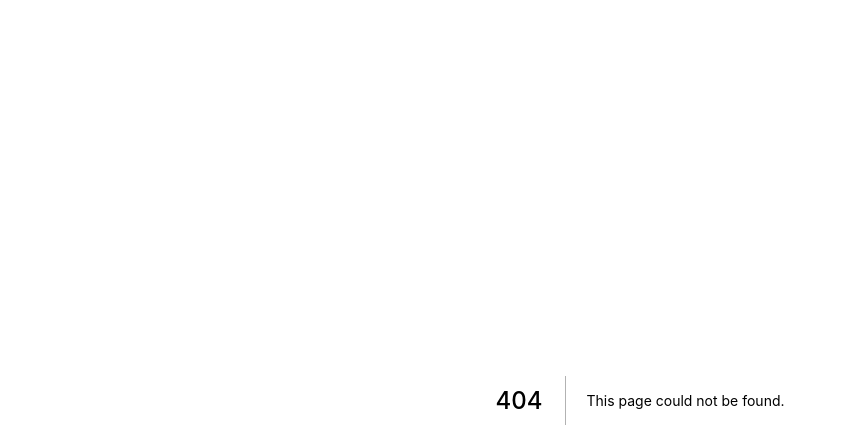
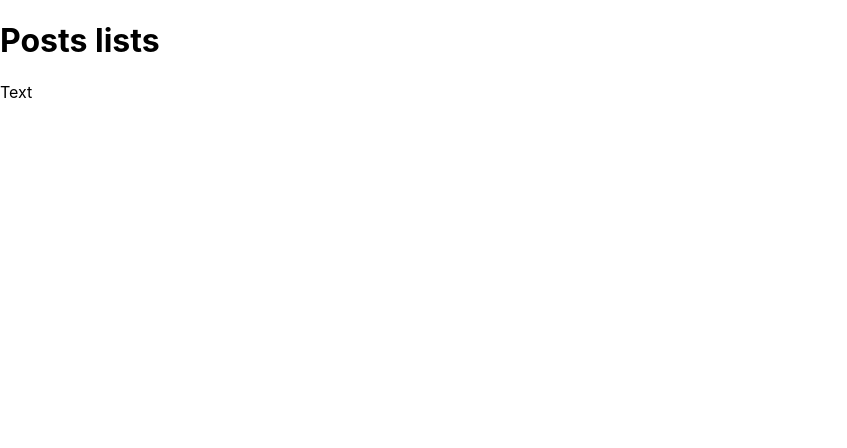
Before and after one commit to dimitr0960/next-js, a Next.js app: page /posts in a window 1280 px wide. Before the commit this address had no page. Shown: the top 448 px of the page, without its empty margins (0-847 px from the left). Built offline with nearby package versions, Linux system fonts and the light colour scheme.

Commit message:
lesson_02

```diff
--- /dev/null
+++ b/pages/contacts/contact.js
@@ -0,0 +1,5 @@
+const Contact = () => (
+	<h1>Jack</h1>
+)
+
+export default Contact;
--- /dev/null
+++ b/pages/posts.js
@@ -0,0 +1,8 @@
+const Posts = () => (
+	<>
+		<h1>Posts lists</h1>
+		<p>Text</p>
+	</>
+)
+
+export default Posts;
```
Also changed, not shown: pages/404.js (added, +8 -0 lines), pages/contacts/index.js (added, +7 -0 lines), 1 other file (tests, documents, lock files or other folders).
